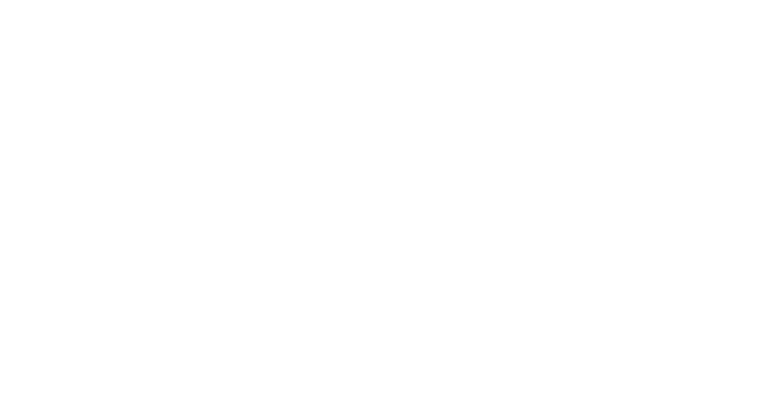
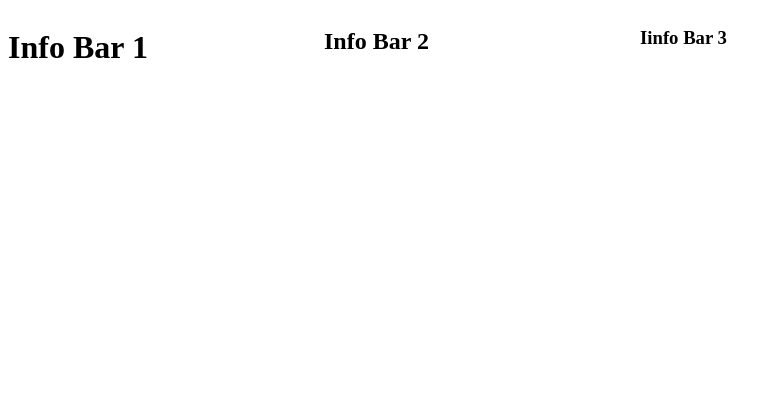
Before and after one commit to Somedude5/WDD230, a plain HTML site: page Assignment_1/index.html in a window 1280 px wide. Shown: the whole page, without its empty margins (0-780 px from the left). Drawn offline with Linux system fonts and the light colour scheme; files that its build step writes are made by us from their sources.

Commit message:
newest changes

```diff
--- a/Assignment_1/index.html
+++ b/Assignment_1/index.html
@@ -10,6 +10,12 @@
 </head>
 </head>
 <body>
-
+    <div class="content">
+        <div class="container">
+            <h1>Info Bar 1</h1>
+            <h2>Info Bar 2</h2>
+            <h3>Iinfo Bar 3</h3>
+        </div>
+    </div>
 </body>
 </html>
--- /dev/null
+++ b/Assignment_1/styles/main.css
@@ -0,0 +1,11 @@
+.content{
+
+}
+
+.container {
+    display: grid;
+
+    grid-template-columns: 1fr 1fr 1fr 1fr;
+    grid-template-rows: 100px 200px 100px;
+
+}
```
Also changed, not shown: Assignment_1/styles/medium.css (added).
